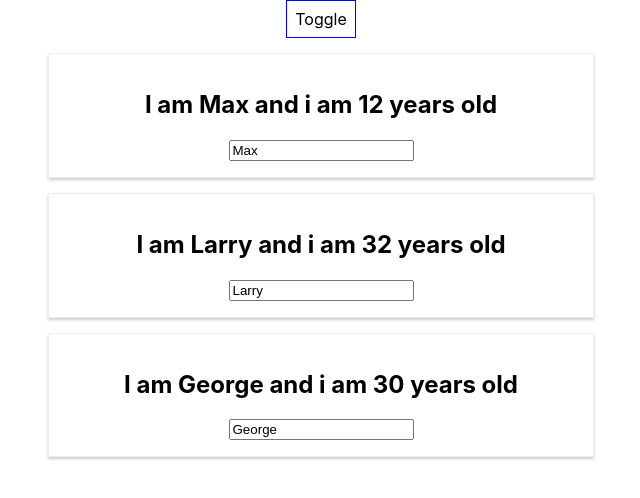
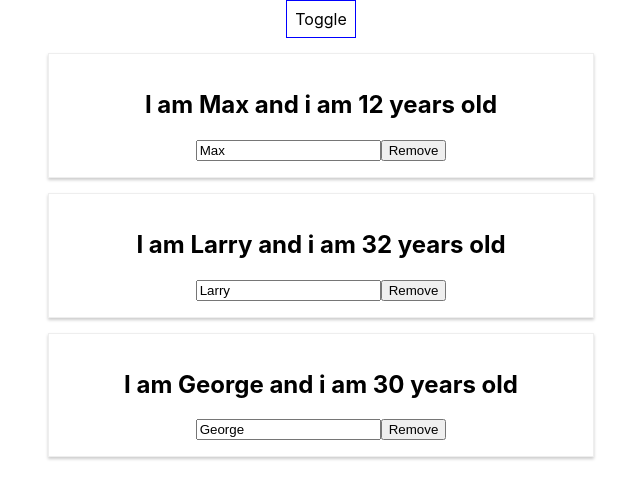
Before and after one commit to Hatemii/Udemy-React, a React (Create React App) app: page / in a window 1280 px wide. Both pictures are taken after a click on the button "Toggle". Shown: the top 498 px of the page, without its empty margins (319-959 px from the left). Built offline with nearby package versions, Linux system fonts and the light colour scheme.

Commit message:
.splice to remove one person(handleDeletePerson)

```diff
--- a/src/App.js
+++ b/src/App.js
@@ -11,16 +11,6 @@ export default class Example extends React.Component {
     ],
     otherState: "some other value",
     showPersons: false
-  }
-
- handleChangeNames = (newName) =>{
-    this.setState({
-      persons:[
-        {name:newName,age:12},
-        {name:"Laront",age:32},
-        {name:"Paul",age:30}
-      ]
-    })
   }
 
   handleOnChangeMethod = (event) => {
@@ -42,6 +32,15 @@ export default class Example extends React.Component {
   }
 
 
+  handleDeletePerson = (personIndex) => {
+    const delete_person = [...this.state.persons]
+    delete_person.splice(personIndex,1); {/* will remove only one element from array */}
+    this.setState({
+      persons: delete_person
+    })
+  }
+
+
   render(){
     const style = {
       backgroundColor: "white",
@@ -56,8 +55,10 @@ export default class Example extends React.Component {
     if (this.state.showPersons) {
       persons = (
         <div>
-          {this.state.persons.map(xx => {
-            return <Person name={xx.name} age={xx.age} />
+          {this.state.persons.map((xx,remove) => {
+            return <Person
+              click = {() => this.handleDeletePerson(remove)}
+              name={xx.name} age={xx.age} />
            })}
         </div>
       )
--- a/src/Person/Person.js
+++ b/src/Person/Person.js
@@ -10,6 +10,7 @@ const Person = (props) =>{
       {/* value={props.name} will show current name (old name) before we change
         ... if we do not use value={props.name} the textfield will be blank
       */}
+      <button type="button" onClick={props.click}>Remove</button>
     </div>
   )
 }
```
